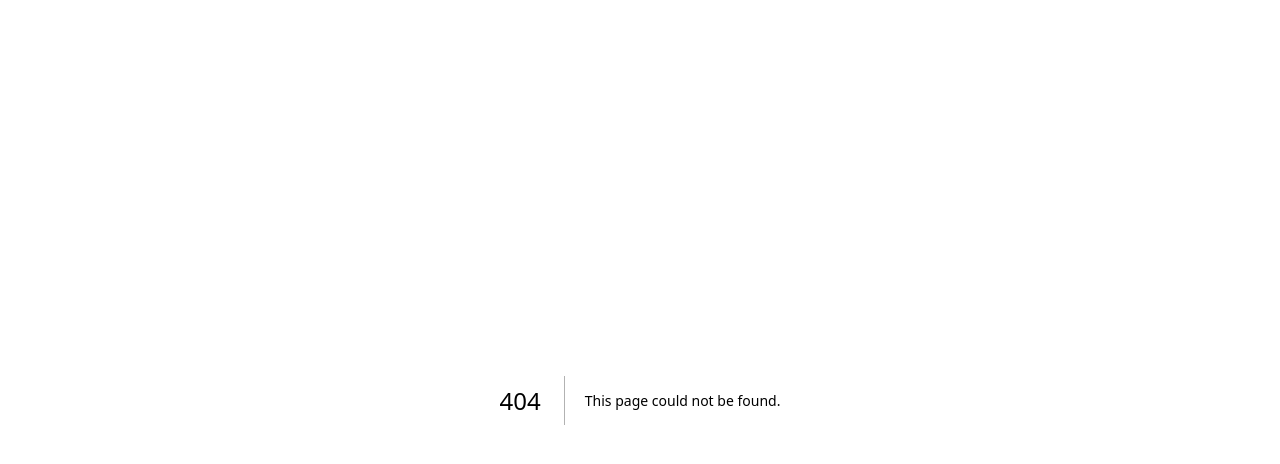
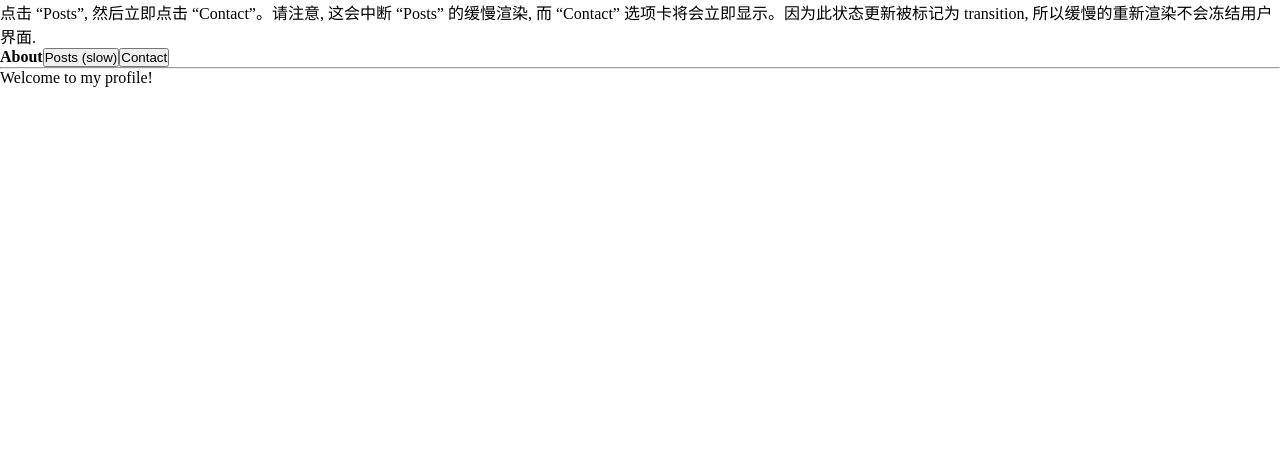
Before and after one commit to cjg1122/react-demo, a Next.js app: page /useTransition in a window 1280 px wide. Before the commit this address had no page. Shown: the top 464 px of the page. Built offline with nearby package versions, Linux system fonts and the light colour scheme.

Commit message:
add useTransition/startTransition demo

```diff
--- /dev/null
+++ b/src/app/useTransition/AboutTab.tsx
@@ -0,0 +1,3 @@
+export default function AboutTab() {
+  return <p>Welcome to my profile!</p>;
+}
--- /dev/null
+++ b/src/app/useTransition/ContactTab.tsx
@@ -0,0 +1,11 @@
+export default function ContactTab() {
+  return (
+    <>
+      <p>You can find me online here:</p>
+      <ul>
+        <li>admin@mysite.com</li>
+        <li>+123456789</li>
+      </ul>
+    </>
+  );
+}
--- /dev/null
+++ b/src/app/useTransition/PostsTab.tsx
@@ -0,0 +1,19 @@
+function SlowPost({ index }: { index: number }) {
+  let startTime = performance.now();
+  while (performance.now() - startTime < 1) {
+    // 每个 item 都等待 1 毫秒以模拟极慢的代码。
+  }
+
+  return <li className="item">Post #{index + 1}</li>;
+}
+
+export default function PostsTab() {
+  // 打印一次。真正变慢的地方在 SlowPost 内。
+  console.log("[ARTIFICIALLY SLOW] Rendering 500 <SlowPost />");
+
+  let items = [];
+  for (let i = 0; i < 500; i++) {
+    items.push(<SlowPost key={i} index={i} />);
+  }
+  return <ul className="items">{items}</ul>;
+}
--- /dev/null
+++ b/src/app/useTransition/TabButton.tsx
@@ -0,0 +1,29 @@
+import { useTransition } from "react";
+
+type Props = {
+  children: React.ReactNode;
+  isActive: boolean;
+  onClick: () => void;
+};
+
+export default function TabButton({ children, isActive, onClick }: Props) {
+  const [isPending, startTransition] = useTransition();
+
+  if (isActive) {
+    return <b>{children}</b>;
+  }
+  if (isPending) {
+    return <b className="text-gray-400">{children}</b>;
+  }
+  return (
+    <button
+      onClick={() => {
+        startTransition(() => {
+          onClick();
+        });
+      }}
+    >
+      {children}
+    </button>
+  );
+}
--- /dev/null
+++ b/src/app/useTransition/page.tsx
@@ -0,0 +1,40 @@
+"use client";
+import { useState } from "react";
+import TabButton from "./TabButton";
+import AboutTab from "./AboutTab";
+import PostsTab from "./PostsTab";
+import ContactTab from "./ContactTab";
+
+export default function TabContainer() {
+  const [tab, setTab] = useState("about");
+
+  function selectTab(nextTab: string) {
+    setTab(nextTab);
+  }
+
+  return (
+    <>
+      <p>
+        点击 “Posts”, 然后立即点击 “Contact”。请注意, 这会中断 “Posts”
+        的缓慢渲染, 而 “Contact” 选项卡将会立即显示。因为此状态更新被标记为
+        transition, 所以缓慢的重新渲染不会冻结用户界面.
+      </p>
+      <TabButton isActive={tab === "about"} onClick={() => selectTab("about")}>
+        About
+      </TabButton>
+      <TabButton isActive={tab === "posts"} onClick={() => selectTab("posts")}>
+        Posts (slow)
+      </TabButton>
+      <TabButton
+        isActive={tab === "contact"}
+        onClick={() => selectTab("contact")}
+      >
+        Contact
+      </TabButton>
+      <hr />
+      {tab === "about" && <AboutTab />}
+      {tab === "posts" && <PostsTab />}
+      {tab === "contact" && <ContactTab />}
+    </>
+  );
+}
```
Also changed, not shown: 1 other file (tests, documents, lock files or other folders).
